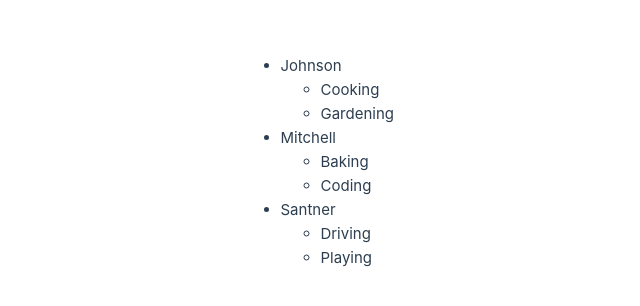
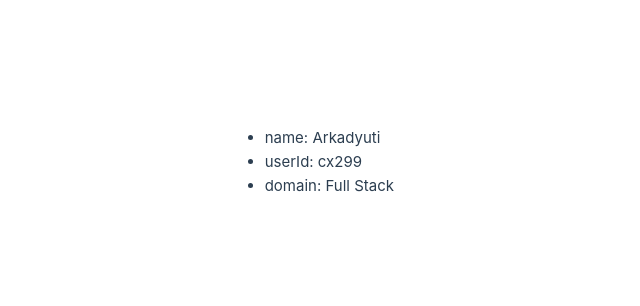
Before and after one commit to Arkadyuti-Das/vue-tutorial, a Vue app: page / in a window 1280 px wide. Shown: the part 238-544 px from the top of the page, without its empty margins (246-886 px from the left). Built offline with nearby package versions, Linux system fonts and the light colour scheme.

Commit message:
iterating over a list->objects

```diff
--- a/src/App.vue
+++ b/src/App.vue
@@ -1,12 +1,7 @@
 <template>
   <div>
     <ul>
-      <li v-for="(items, index) in hobbies" :key="items.name">
-        <p>{{ items.name }}</p>
-        <ul>
-          <li v-for="item in items.hobby" :key="item">{{ item }}</li>
-        </ul>
-      </li>
+      <li v-for="(items, key) in myInfo">{{ key }}: {{ items }}</li>
     </ul>
   </div>
 </template>
@@ -15,16 +10,11 @@
   export default {
     data(){
       return {
-        hobbies: [{
-          name: "Johnson",
-          hobby: ["Cooking", "Gardening"]
-        }, {
-          name: "Mitchell",
-          hobby: ["Baking", "Coding"]
-        }, {
-          name: "Santner",
-          hobby: ["Driving", "Playing"]
-        }]
+        myInfo: {
+          name: "Arkadyuti",
+          userId: "cx299",
+          domain: "Full Stack"
+        }
       }
     }
   }
```
Also changed, not shown: note.txt.
